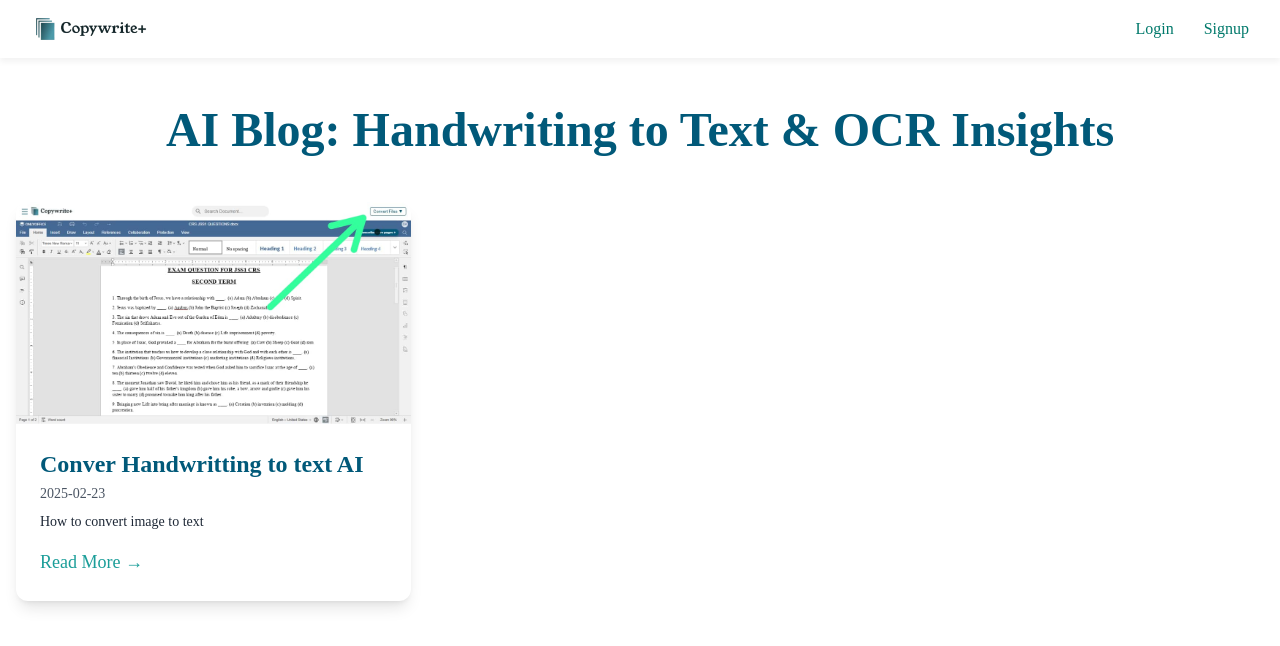
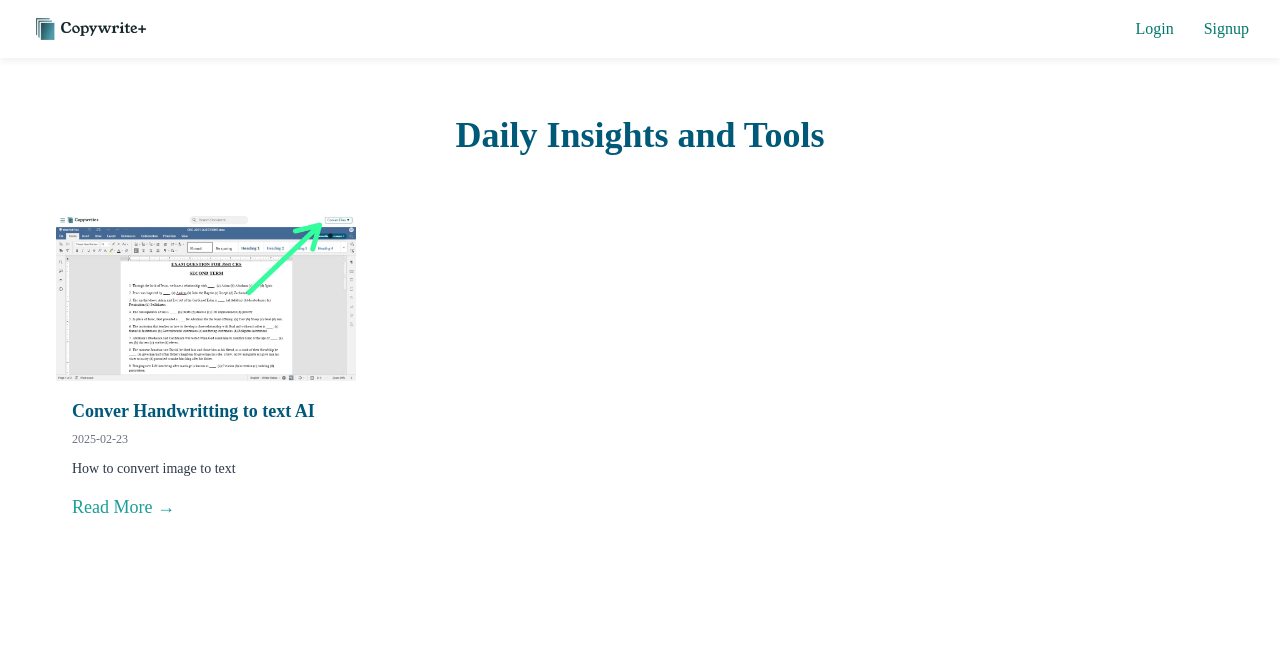
Before and after one commit to Dalu-Atu/Copywrite, a Next.js app: page / in a window 1280 px wide. Shown: the top 646 px of the page. Built offline with nearby package versions, Linux system fonts and the light colour scheme.

Commit message:
path changes

```diff
--- a/src/app/page.js
+++ b/src/app/page.js
@@ -216,40 +216,97 @@ export default async function BlogPage() {
 
       <HeaderComponent />
 
-      <div className="min-h-screen bg-white text-black">
-        <div className="container mx-auto px-4 mt-12 pb-10">
-          <h1 className="text-4xl md:text-5xl font-extrabold text-center mb-12 text-[#015979]">
-            AI Blog: Handwriting to Text & OCR Insights
+      <div
+        style={{ minHeight: "100vh", backgroundColor: "white", color: "black" }}
+      >
+        <div
+          style={{
+            maxWidth: "1200px",
+            margin: "0 auto",
+            padding: "48px 16px 40px",
+          }}
+        >
+          <h1
+            style={{
+              fontSize: "2.25rem",
+              fontWeight: "800",
+              textAlign: "center",
+              marginBottom: "48px",
+              color: "#015979",
+            }}
+          >
+            Daily Insights and Tools
           </h1>
 
-          <div className="grid grid-cols-1 sm:grid-cols-2 lg:grid-cols-3 gap-6 md:gap-8">
+          <div
+            style={{
+              display: "grid",
+              gridTemplateColumns: "repeat(1, 1fr)",
+              gap: "24px",
+            }}
+          >
             {blogs.map(({ slug, title, date, description, image }) => (
               <div
                 key={slug}
-                className="rounded-xl overflow-hidden shadow-lg hover:shadow-2xl transition-shadow bg-white"
+                style={{
+                  borderRadius: "16px",
+                  overflow: "hidden",
+                  // boxShadow: "0px 4px 6px rgba(0, 0, 0, 0.1)",
+                  transition: "box-shadow 0.3s ease",
+                  backgroundColor: "white",
+                }}
               >
-                <Link href={`solution/${slug}`}>
-                  <div className="relative w-full aspect-[16/9]">
+                <Link href={`/blog/solution/${slug}`}>
+                  {/* <a> */}
+                  <div style={{}}>
                     <Image
                       src={image}
                       alt={title} // 🔹 Improved SEO for images
-                      layout="fill"
                       objectFit="cover"
                       className="rounded-t-xl"
+                      width={300}
+                      height={200}
                     />
                   </div>
-                  <div className="p-4 md:p-6">
-                    <h2 className="text-lg md:text-2xl font-bold text-[#015979]">
+                  <div style={{ padding: "16px" }}>
+                    <h2
+                      style={{
+                        fontSize: "1.125rem",
+                        fontWeight: "700",
+                        color: "#015979",
+                      }}
+                    >
                       {title}
                     </h2>
-                    <p className="text-xs md:text-sm text-gray-600 mt-1">
+                    <p
+                      style={{
+                        fontSize: "0.75rem",
+                        color: "#6b7280",
+                        marginTop: "4px",
+                      }}
+                    >
                       {date}
                     </p>
-                    <p className="text-sm text-gray-800 mt-2">{description}</p>
-                    <div className="mt-3 md:mt-4 text-[#1b9e99] hover:underline">
+                    <p
+                      style={{
+                        fontSize: "0.875rem",
+                        color: "#2d3748",
+                        marginTop: "8px",
+                      }}
+                    >
+                      {description}
+                    </p>
+                    <div
+                      style={{
+                        marginTop: "12px",
+                        color: "#1b9e99",
+                        cursor: "pointer",
+                      }}
+                    >
                       Read More →
                     </div>
                   </div>
+                  {/* </a> */}
                 </Link>
               </div>
             ))}
```
Also changed, not shown: next.config..mjs (+4 -9 lines).
